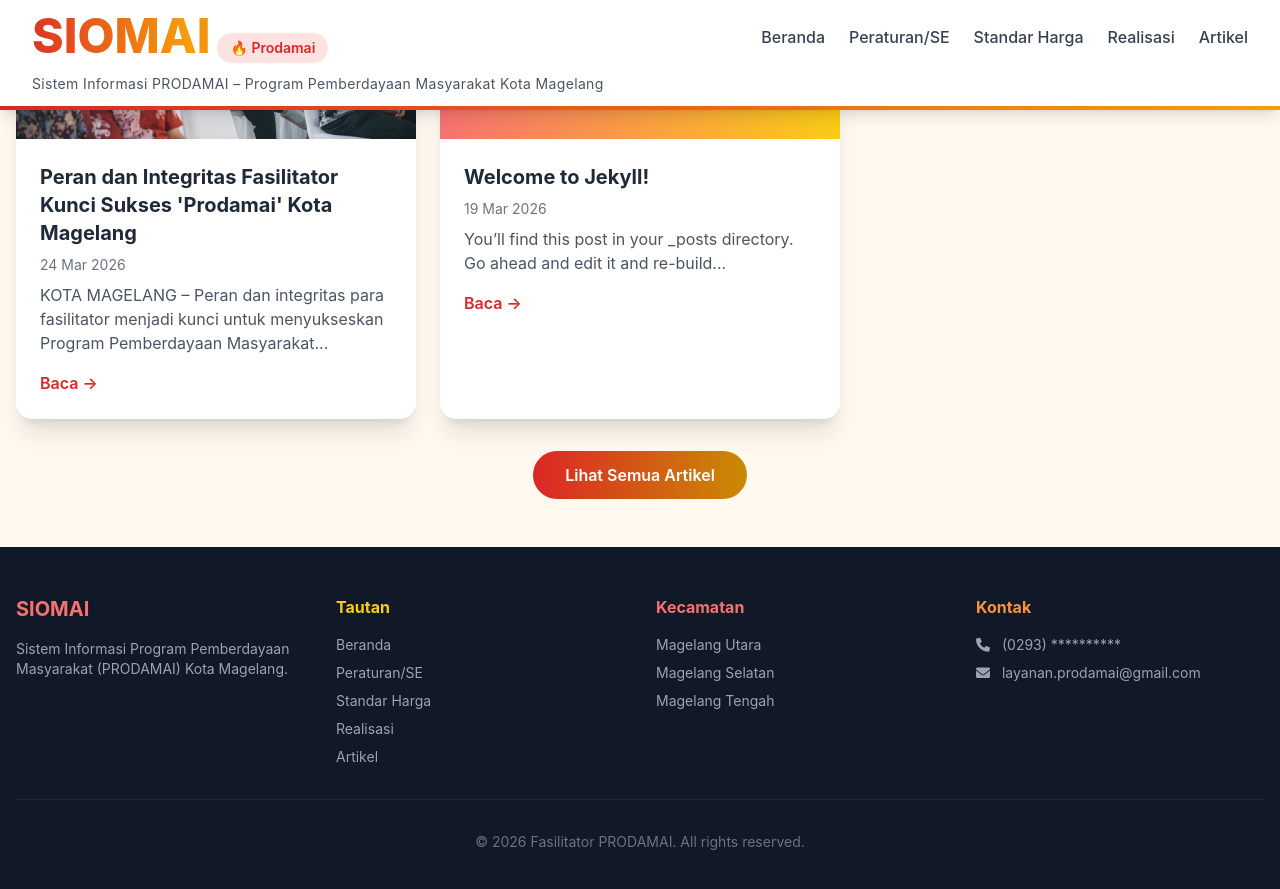
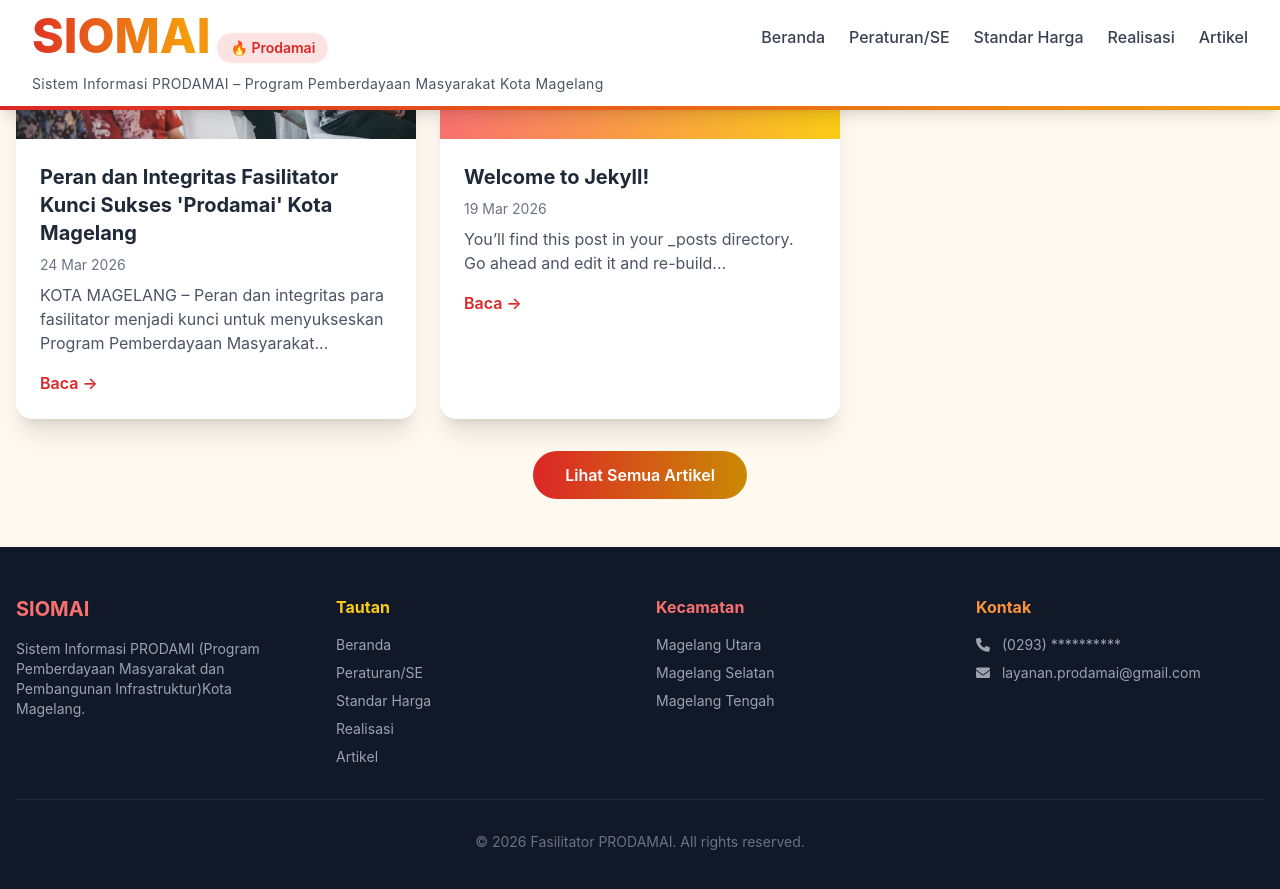
Before and after one commit to fasilitatormgl/siomai, a Jekyll site: the page built from index.html, in a window 1280 px wide and 900 px high, scrolled down 971 px. Shown: the top 889 px of the window. Built offline with Jekyll 4.4.1, drawn with Linux system fonts in a browser that asks for light colours; nearby versions of some CDN libraries.

Commit message:
Update default.html

```diff
--- a/_layouts/default.html
+++ b/_layouts/default.html
@@ -168,7 +168,7 @@
             <div class="grid md:grid-cols-4 gap-8">
                 <div>
                     <h3 class="text-xl font-bold text-red-400 mb-4">SIOMAI</h3>
-                    <p class="text-gray-400 text-sm">Sistem Informasi Program Pemberdayaan Masyarakat (PRODAMAI) Kota Magelang.</p>
+                    <p class="text-gray-400 text-sm">Sistem Informasi PRODAMI (Program Pemberdayaan Masyarakat dan Pembangunan Infrastruktur)Kota Magelang.</p>
                 </div>
                 <div>
                     <h4 class="font-bold mb-4 text-yellow-400">Tautan</h4>
```
